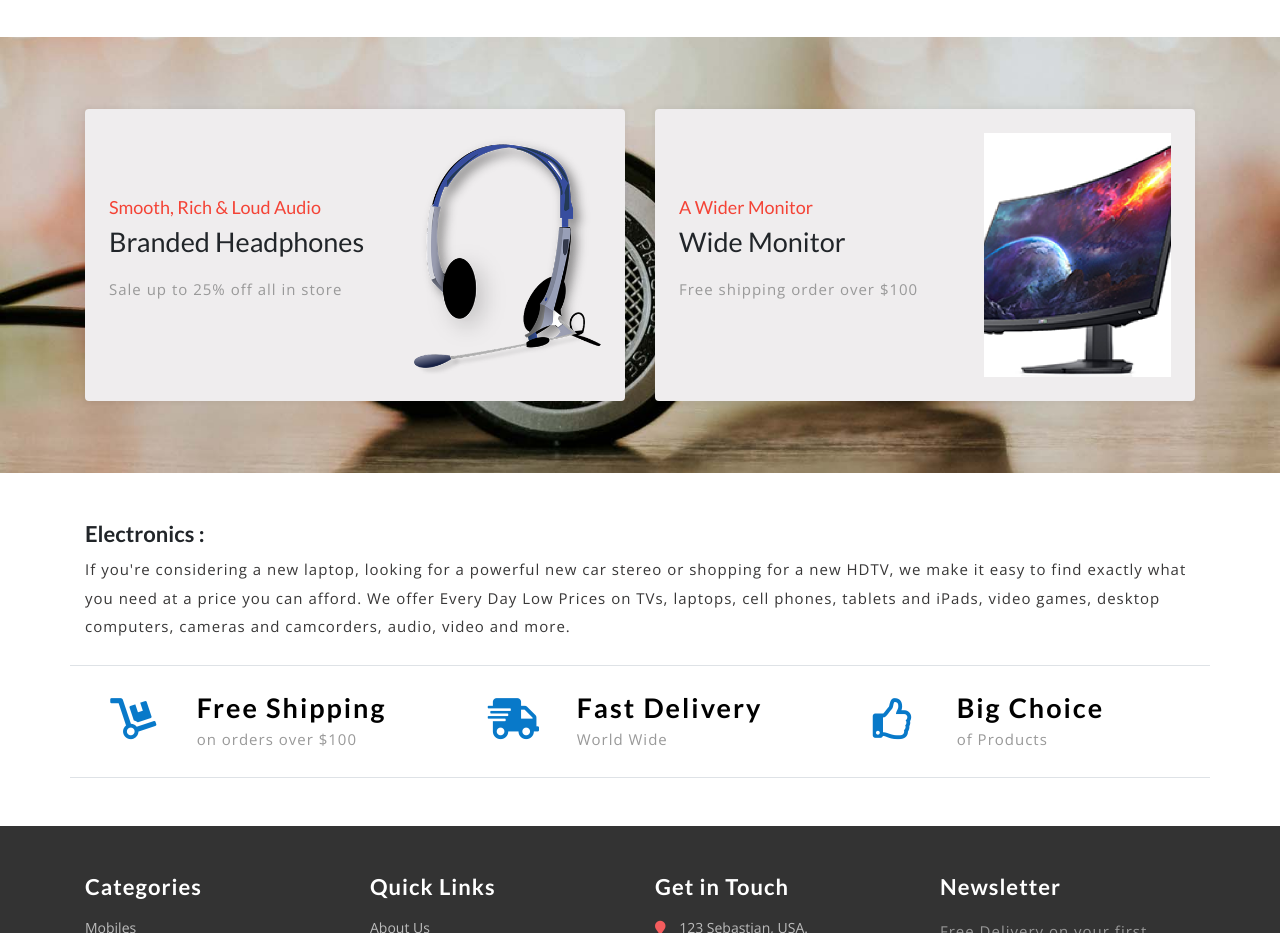
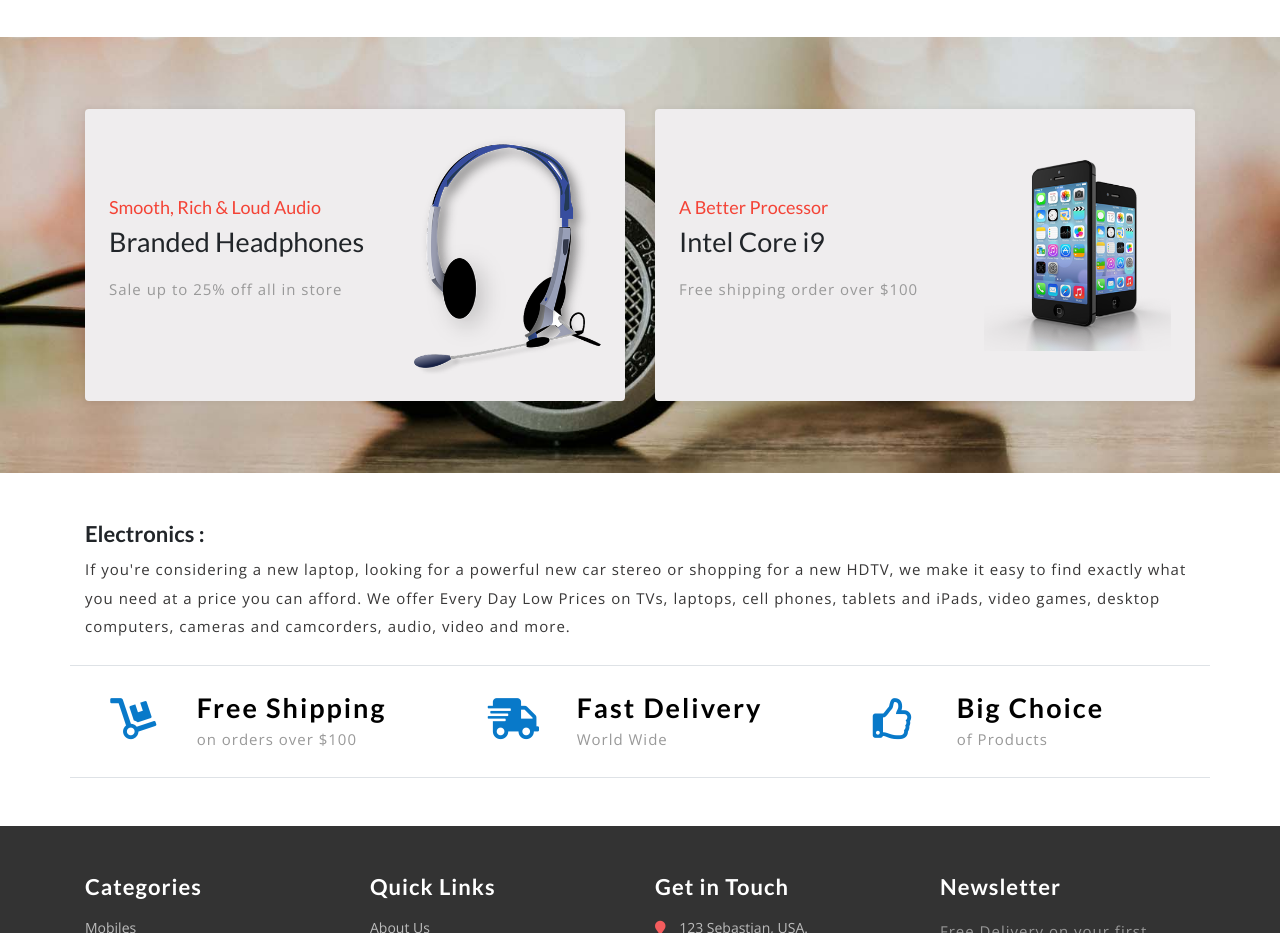
Before and after one commit to MHanifKusuma/ByteStore, a plain HTML site: page Web Prototype/web/checkout.html in a window 1280 px wide. Shown: the part 1940-2873 px from the top of the page. Drawn offline with nearby package versions, Linux system fonts and the light colour scheme.

Commit message:
Update checkout.html

```diff
--- a/Web Prototype/web/checkout.html
+++ b/Web Prototype/web/checkout.html
@@ -996,12 +996,12 @@ License URL: http://creativecommons.org/licenses/by/3.0/
 					<div class="join-agile text-left p-4">
 						<div class="row ">
 							<div class="col-sm-7 offer-name">
-								<h6>A Wider Monitor</h6>
-								<h4 class="mt-2 mb-3">Wide Monitor</h4>
+								<h6>A Better Processor</h6>
+								<h4 class="mt-2 mb-3">Intel Core i9</h4>
 								<p>Free shipping order over $100</p>
 							</div>
 							<div class="col-sm-5 offerimg-w3l">
-								<img src="images/x.png" alt="" class="img-fluid">
+								<img src="images/off2.png" alt="" class="img-fluid">
 							</div>
 						</div>
 					</div>
```
